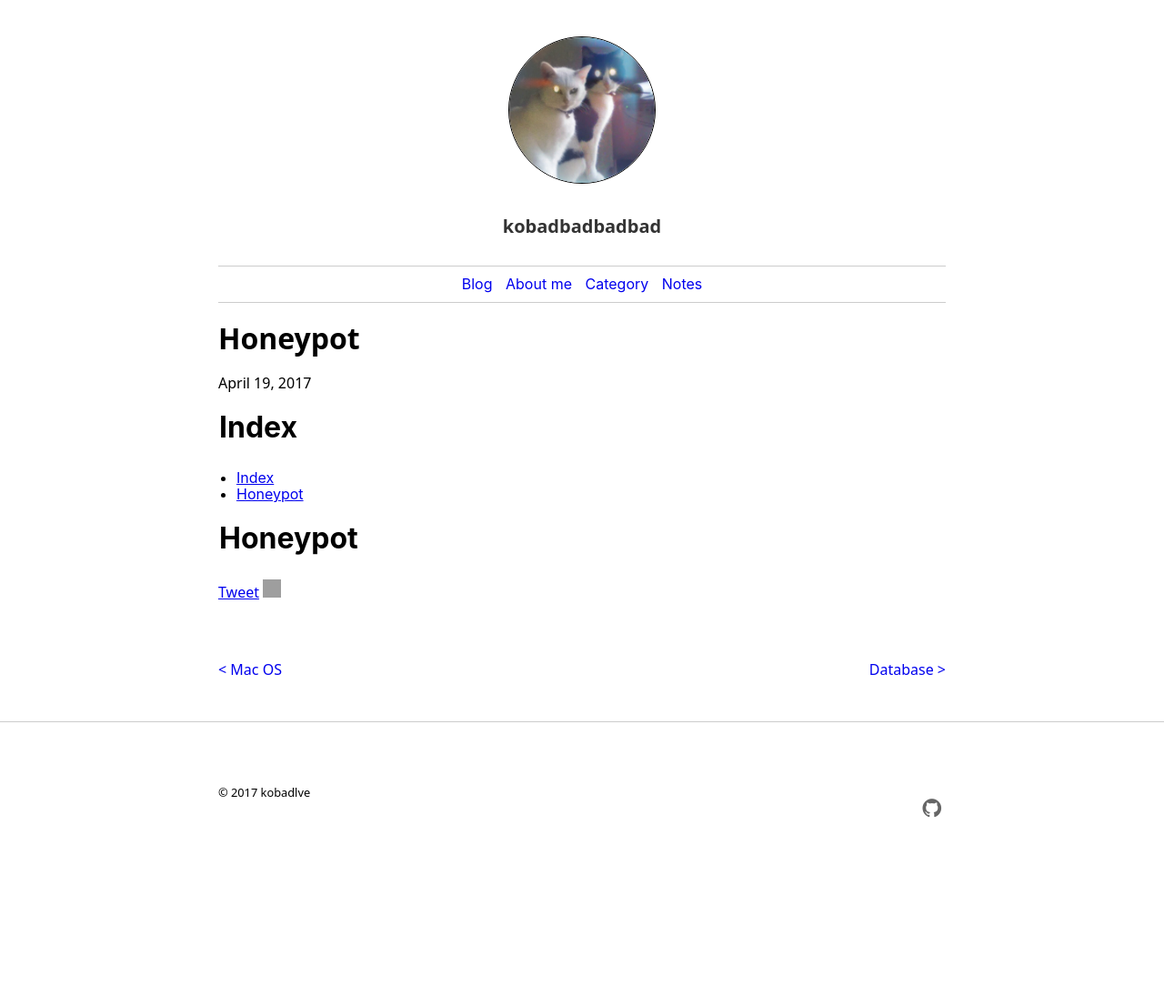
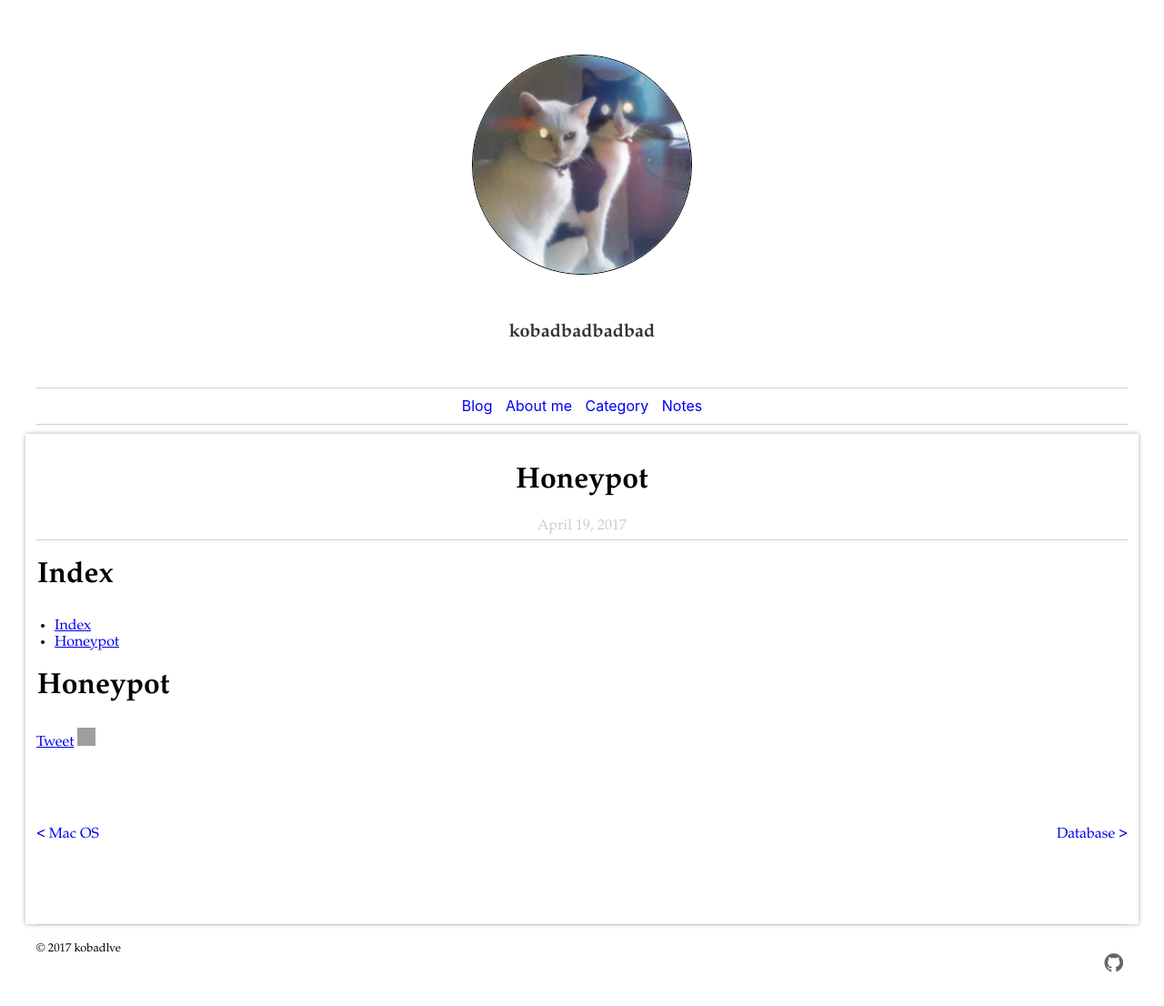
Before and after one commit to kobad/jekyll-kbd, a Jekyll site: the page built from notes/_posts/2017-04-19-honeypot.md, in a window 1280 px wide. Shown: the whole page at 91% size. Built offline with Jekyll 4.4.1, drawn with Linux system fonts in a browser that asks for light colours; nearby versions of some CDN libraries; a script that is not in the unit is left out; comment, search, counter and statistics services are not loaded; before the commit the page ends 982 px from its top, so only the background shows below that; grey boxes are pictures that could not be loaded.

Commit message:
[Mod] size

```diff
--- a/_includes/footer.html
+++ b/_includes/footer.html
@@ -1,5 +1,4 @@
 <footer class="footer">
-  <div class="container">
     <div class="footer__container">
       <p class="copyright"><small>&copy; 2017 {{ site.author.name }}</small></p>
 
@@ -11,5 +10,4 @@
         {% endif %}
       </div>
     </div><!--footer__container-->
-  </div><!--container-->
 </footer>
--- a/_includes/header.html
+++ b/_includes/header.html
@@ -1,5 +1,4 @@
 <header class="header">
-  <div class="container">
     <div class="thumnail"><img src="{{ site.baseurl }}/assets/images/profile.jpg" ></div>
     <div class="site-title"><a href="{{ '/' | relative_url }}">{{ site.title }}</a></div>
     <nav class="nav">
--- a/_sass/config.scss
+++ b/_sass/config.scss
@@ -1,6 +1,6 @@
 $border: 1px solid #ccc;
 $color-main: rgb(37, 111, 153);
-$container-width: 800px;
+$container-width: 1200px;
 $font-color: #333;
 $font-color-a: rgb(47, 135, 167);
 $font-color-a-hover: lighten($font-color-a, 15%);
--- a/assets/css/style.scss
+++ b/assets/css/style.scss
@@ -22,7 +22,7 @@
 
 body {
   background-color: #fff;
-  font-family: system-ui, sans-serif;
+  font-family: "Bitter","Palatino Linotype","Book Antiqua",Palatino,serif;
 }
 
 .about {
@@ -100,8 +100,18 @@ body {
   letter-spacing: .6px;
 }
 
+.page__title {
+  text-align: center;
+}
+
+.page__date {
+  text-align: center;
+  color: #ccc;
+  border-bottom: 1px solid #ccc;
+  padding-bottom: 5px;
+}
 .page__body {
-  font-family: Merriweather-Light,-apple-system,Verdana,"PingFang SC","Helvetica Neue",Arial,"Hiragino Sans GB","Microsoft YaHei","WenQuanYi Micro Hei",sans-serif;
+  font-family: "Bitter","Palatino Linotype","Book Antiqua",Palatino,serif;
 }
 
 .page__body h1 {
@@ -151,10 +161,23 @@ h2 {
   }
 }
 
-.container{
+.header {
   max-width: $container-width;
   margin: auto;
-  padding: 0 5px;
+  margin-bottom: 10px;
+}
+
+.container {
+  max-width: $container-width;
+  margin: auto;
+  padding: 12px 12px 26px 12px;
+  border-top: 1px solid rgba(255,255,255,0.6);
+  box-shadow: #ADADAD 0 0 5px;
+  display: block;
+}
+
+.page .container {
+  border-bottom: 10px;
 }
 
 .copyright{
@@ -163,7 +186,8 @@ h2 {
 
 .footer{
   border-top: $border;
-  @include pad();
+  max-width: $container-width;
+  margin: auto;
 
   &__container{
     display: flex;
```
Also changed, not shown: other parts of _includes/header.html (+1 -2 lines).
